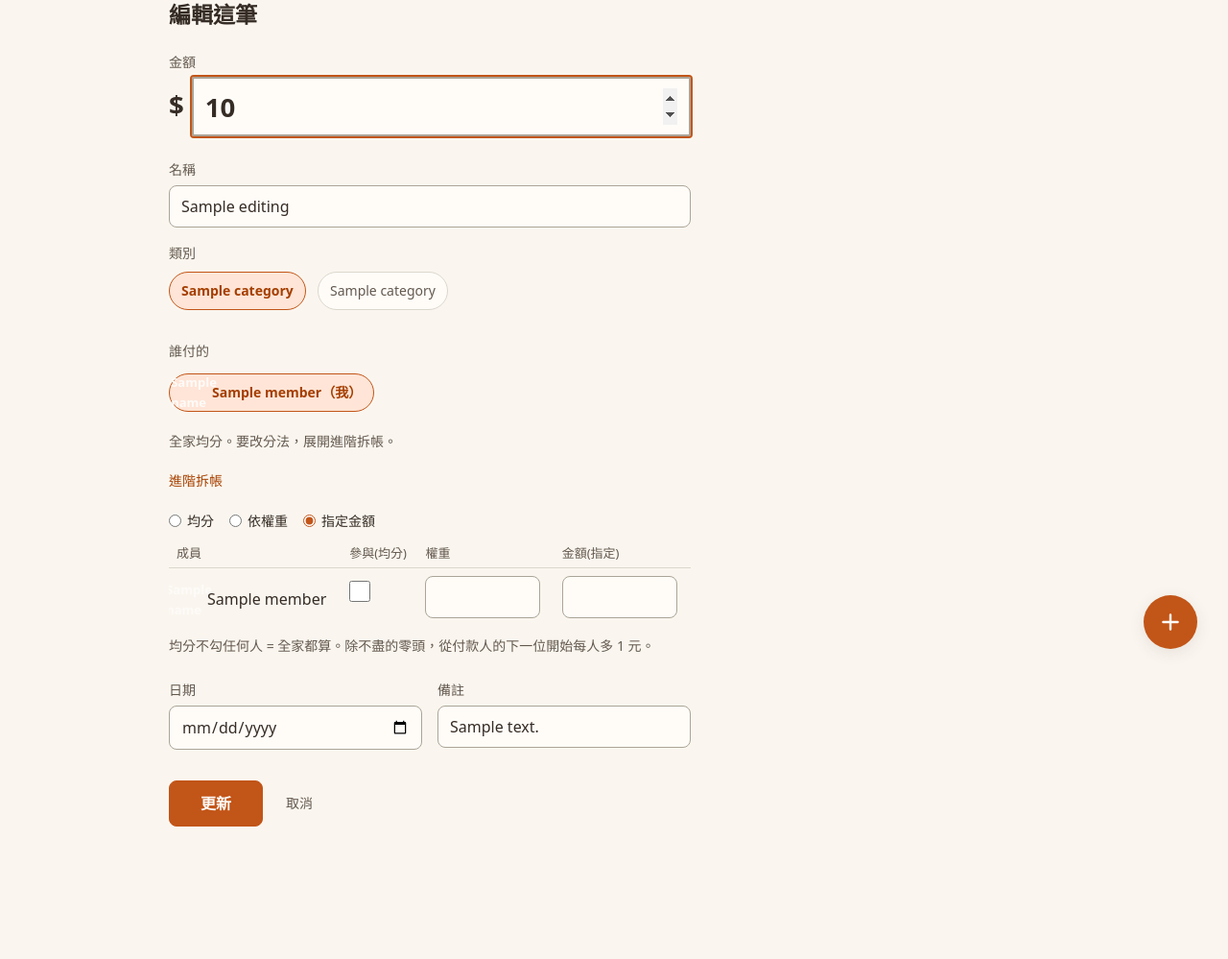
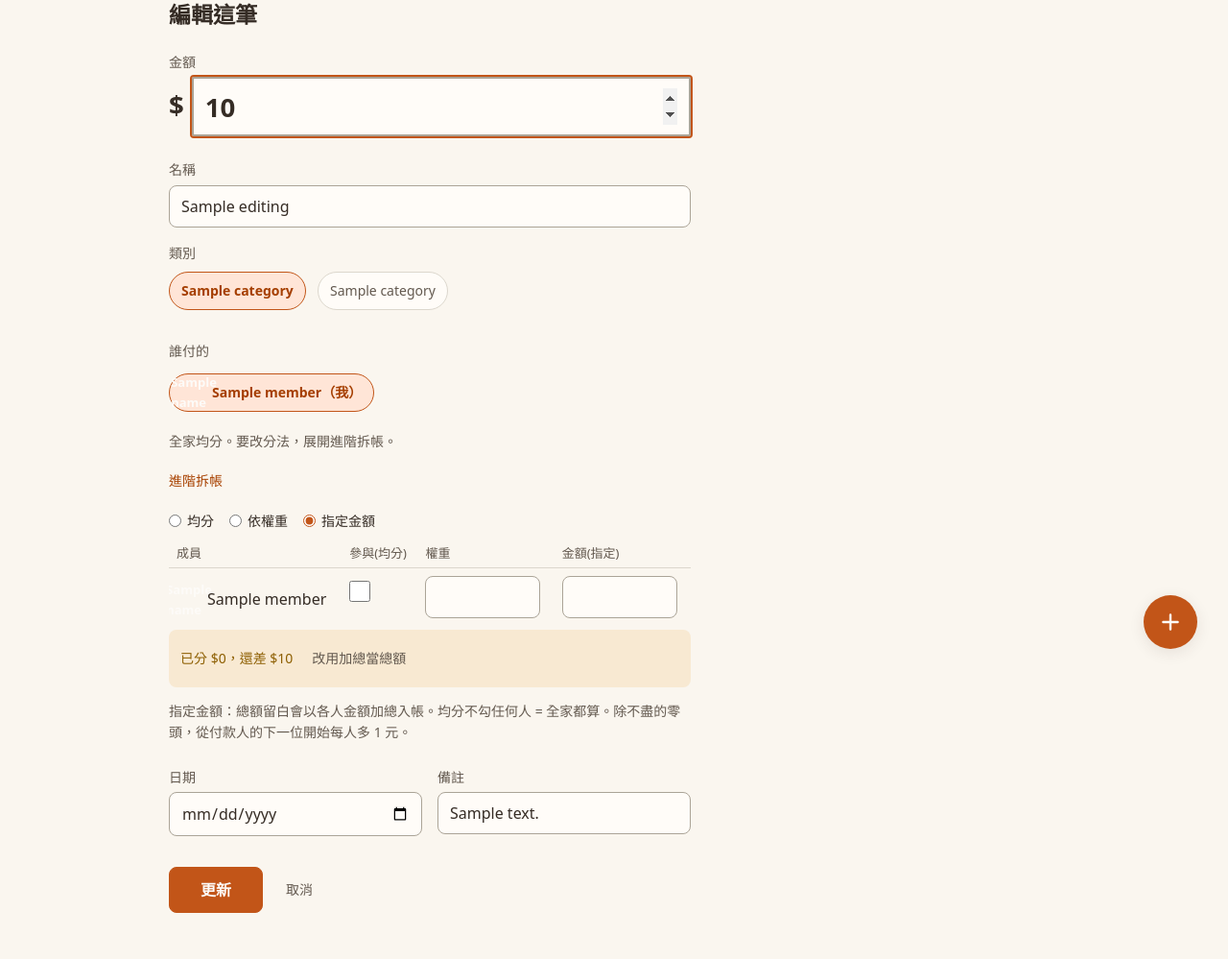
Before and after one commit to andycom12000/splitbook, a FastAPI app: template splitbook/web/templates/expense_form.html in a window 1280 px wide. Shown: the part 92-1091 px from the top of the page at 96% size. Before the commit the page ends 953 px from the top, so only its background shows below. Run offline with FastAPI, Linux system fonts and the light colour scheme; the template is opened without the code that fills it: most values are stand-ins (such as "Sample title", 1, 10 or a date in 2020); some web fonts are replaced.

Commit message:
feat(splitbook): 指定金額拆帳即時顯示分配狀態，總額可由各人加總帶入
- 前端：指定金額模式下即時顯示已分配／還差／超出差額；總額未手動輸入時自動帶入各人加總
- 後端：指定金額模式總額留白時以各人金額加總入帳，仍由 split_exact 權威驗證
- split_exact 錯誤訊息補上差額方向

Co-Authored-By: Claude Opus 5.5 (1M context) <noreply@anthropic.com>
Claude-Session: https://claude.ai/code/session_01F8Mu8hPXTKvTBzcF2Egj2H

```diff
--- a/splitbook/domain/split.py
+++ b/splitbook/domain/split.py
@@ -45,5 +45,7 @@ def split_exact(amount: int, amounts: dict[int, int]) -> dict[int, int]:
         raise SplitError("至少需要一位參與者")
     total = sum(amounts.values())
     if total != amount:
-        raise SplitError(f"分攤總和 {total} 不等於總金額 {amount}")
+        gap = (f"超出 {total - amount} 元" if total > amount
+               else f"還差 {amount - total} 元")
+        raise SplitError(f"分攤總和 {total} 不等於總金額 {amount}（{gap}）")
     return dict(amounts)
--- a/splitbook/web/routes.py
+++ b/splitbook/web/routes.py
@@ -194,6 +194,16 @@ def home(request: Request):
 
 
 # -- expenses -----------------------------------------------------------
+def parse_amount(form, member_ids: list[int]) -> int:
+    """總額；指定金額模式下總額留白時，以各人指定金額加總作為總額。"""
+    raw = (form.get("amount") or "").strip()
+    if raw:
+        return int(raw)
+    if form.get("split_kind") == "exact":
+        return sum(int(form.get(f"x_{mid}") or 0) for mid in member_ids)
+    raise ValueError("請輸入金額")
+
+
 def parse_split(form, member_ids: list[int], amount: int,
                 payer_id: int) -> dict[int, int]:
     kind = form.get("split_kind", "equal")
@@ -297,9 +307,9 @@ async def _handle_expense_form(request, entry_id: int | None):
                           template=template, error=msg, back=back))
 
     try:
-        amount = int(form["amount"])
+        member_ids = [m["id"] for m in repo.list_members(gid)]
+        amount = parse_amount(form, member_ids)
         payer_id = int(form["payer_id"])
-        member_ids = [m["id"] for m in repo.list_members(gid)]
         alloc = parse_split(form, member_ids, amount, payer_id)
         raw_tid = form.get("template_id", "")
         template_id = int(raw_tid) if raw_tid else None
@@ -414,9 +424,9 @@ async def shopping_buy(request: Request):
         items = repo.get_items(gid, item_ids)
         if len(items) != len(item_ids) or not items:
             raise ValueError("清單項目已變動，請重新勾選")
-        amount = int(form["amount"])
+        member_ids = [m["id"] for m in repo.list_members(gid)]
+        amount = parse_amount(form, member_ids)
         payer_id = int(form["payer_id"])
-        member_ids = [m["id"] for m in repo.list_members(gid)]
         alloc = parse_split(form, member_ids, amount, payer_id)
         name = (items[0]["name"] if len(items) == 1
                 else f"採買 {len(items)} 項")
--- a/splitbook/web/static/app.js
+++ b/splitbook/web/static/app.js
@@ -1,4 +1,4 @@
-// HomeBook 漸進增強：買到了 bottom sheet 與清單勾選列。無 JS 時全部功能仍可用。
+// HomeBook 漸進增強：買到了 bottom sheet、清單勾選列、指定金額分配提示。無 JS 時全部功能仍可用。
 document.addEventListener("DOMContentLoaded", function () {
   // SSR 以 <dialog open> 呈現 sheet；有 JS 時升級成 modal（背景遮罩 + ESC 關閉）。
   var sheet = document.querySelector("dialog[data-sheet][open]");
@@ -25,4 +25,40 @@ document.addEventListener("DOMContentLoaded", function () {
     buyForm.addEventListener("change", update);
     update();
   }
+
+  // 指定金額：即時顯示分配狀態；總額未手動輸入時以各人加總自動帶入。
+  var status = document.querySelector("[data-split-status]");
+  if (status) {
+    var form = status.closest("form");
+    var amount = form.querySelector("input[name=amount]");
+    var text = status.querySelector("[data-split-text]");
+    var useSum = status.querySelector("[data-split-use-sum]");
+    var exacts = form.querySelectorAll("input[name^=x_]");
+    var manual = amount.value !== "";
+    var toInt = function (v) { return parseInt(v, 10) || 0; };
+    var refresh = function () {
+      var kind = form.querySelector("input[name=split_kind]:checked");
+      var exact = kind && kind.value === "exact";
+      amount.required = !exact;
+      status.hidden = !exact;
+      if (!exact) return;
+      var sum = 0;
+      exacts.forEach(function (i) { sum += toInt(i.value); });
+      if (!manual) amount.value = sum ? sum : "";
+      var diff = toInt(amount.value) - sum;
+      status.classList.toggle("is-ok", diff === 0);
+      status.classList.toggle("is-under", diff > 0);
+      status.classList.toggle("is-over", diff < 0);
+      useSum.hidden = !manual || diff === 0;
+      text.textContent = !manual ? "總額 = 各人加總 $" + sum + "（自動帶入）"
+        : diff === 0 ? "已全部分完 $" + sum
+        : diff > 0 ? "已分 $" + sum + "，還差 $" + diff
+        : "已分 $" + sum + "，超出總額 $" + (-diff);
+    };
+    amount.addEventListener("input", function () { manual = amount.value !== ""; });
+    useSum.addEventListener("click", function () { manual = false; refresh(); });
+    form.addEventListener("input", refresh);
+    form.addEventListener("change", refresh);
+    refresh();
+  }
 });
--- a/splitbook/web/static/style.css
+++ b/splitbook/web/static/style.css
@@ -419,6 +419,15 @@ legend { font-size: var(--text-sm); color: var(--ink-muted); padding: 0; margin-
   font-weight: 400; padding: var(--sp-1) var(--sp-2);
 }
 .split-table td { padding: var(--sp-1) var(--sp-2); border-top: 1px solid var(--line); }
+.split-status {
+  display: flex; align-items: center; gap: var(--sp-3); flex-wrap: wrap;
+  margin: var(--sp-2) 0 0; padding: var(--sp-2) var(--sp-3);
+  border-radius: 8px; font-size: var(--text-sm); font-variant-numeric: tabular-nums;
+}
+.split-status[hidden] { display: none; }
+.split-status.is-ok { background: var(--ok-soft); color: var(--ok); }
+.split-status.is-under { background: var(--warn-soft); color: var(--warn); }
+.split-status.is-over { background: var(--danger-soft); color: var(--danger); }
 .qa-meta { display: flex; gap: var(--sp-4); flex-wrap: wrap; }
 .qa-meta label { flex: 1 1 12rem; }
 .qa-actions { display: flex; align-items: center; gap: var(--sp-4); margin-top: var(--sp-8); }
--- a/splitbook/web/templates/expense_form.html
+++ b/splitbook/web/templates/expense_form.html
@@ -82,7 +82,11 @@
         {% endfor %}
       </table>
       </div>
-      <p class="muted">均分不勾任何人 = 全家都算。除不盡的零頭，從付款人的下一位開始每人多 1 元。</p>
+      <p class="split-status" data-split-status aria-live="polite" hidden>
+        <span data-split-text></span>
+        <button type="button" class="btn-ghost" data-split-use-sum hidden>改用加總當總額</button>
+      </p>
+      <p class="muted">指定金額：總額留白會以各人金額加總入帳。均分不勾任何人 = 全家都算。除不盡的零頭，從付款人的下一位開始每人多 1 元。</p>
     </details>
   </section>
 
```
Also changed, not shown: splitbook/tests/test_split.py (+7 -0 lines), splitbook/tests/test_web.py (+34 -0 lines).
